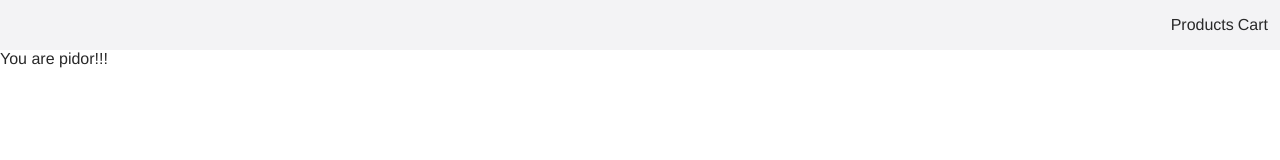
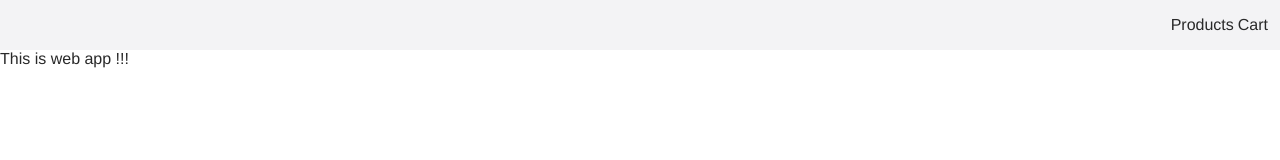
Before and after one commit to idexa13/react-app, a React (Create React App) app: page /about in a window 1280 px wide. Shown: the top 160 px of the page. Built offline with nearby package versions, Linux system fonts and the light colour scheme.

Commit message:
small changes

```diff
--- a/src/Pages/About.jsx
+++ b/src/Pages/About.jsx
@@ -3,7 +3,7 @@ import React from 'react';
 const About = () => {
     return (
         <div>
-            You are pidor!!!
+            This is web app !!!
         </div>
     );
 };
--- a/src/Pages/Posts.jsx
+++ b/src/Pages/Posts.jsx
@@ -168,6 +168,7 @@ function Posts() {
 
                 <Button onClick={TextFunction}>Console.log</Button>
 
+
                 <hr/>
 
                 <Filter filter={filter}/>
```
